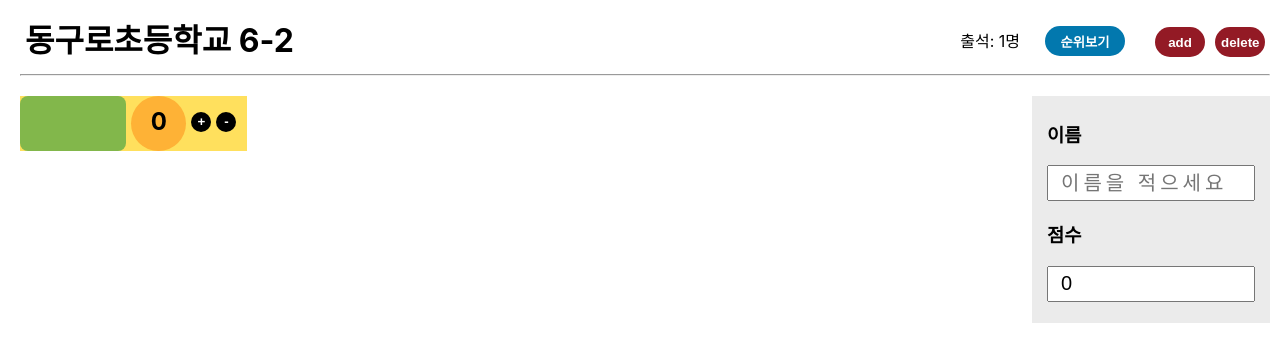
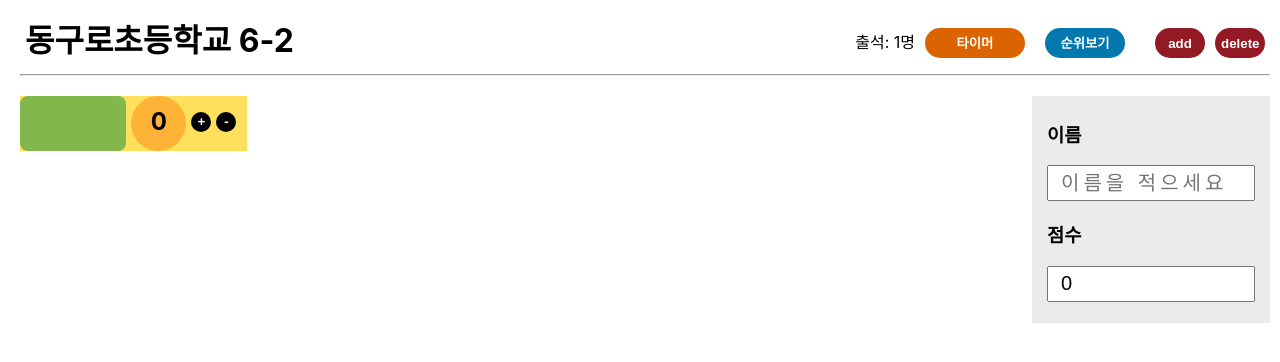
Before and after one commit to ezidol/class-check, a React app: page / in a window 1280 px wide. Shown: the top 362 px of the page. Built offline with nearby package versions, Linux system fonts and the light colour scheme.

Commit message:
Version 0.3 add timer

```diff
--- a/src/components/Class/Class.js
+++ b/src/components/Class/Class.js
@@ -18,9 +18,17 @@ class Class extends Component {
 
         ],
         activeId: id,
-        rankShow: false
+        rankShow: false,
+        timerShow: false
 
     }
+
+    toggleTimerShow = () => {
+        this.setState({
+            timerShow: !this.state.timerShow
+        })
+    }
+
     toggleRankShow = () => {
         this.setState({
             rankShow: !this.state.rankShow
@@ -104,6 +112,8 @@ class Class extends Component {
                     deleted={()=>this.handleDeleteStudent(this.state.activeId)}
                     rankShow={this.state.rankShow}
                     toggleRankShow={this.toggleRankShow}
+                    toggleTimerShow={this.toggleTimerShow}
+                    timerShow={this.state.timerShow}
                     studentList={this.state.studentList}
                     />
                 </div>
--- a/src/components/Class/Header/Header.css
+++ b/src/components/Class/Header/Header.css
@@ -35,9 +35,28 @@
     height:30px;
     border-radius:75px;
     text-align:center;
-    line-height:0.5em;
+    line-height:0.3em;
     border: 0;
     outline: 0;
     margin: 16px 5px 0px 5px;
     cursor: pointer;
 }
+
+.view-header .timer button {
+    background-color: #db6400;
+    font-weight: bold;
+    color: white;
+    width:100px;
+    height:30px;
+    border-radius:75px;
+    text-align:center;
+    line-height:0.3em;
+    border: 0;
+    outline: 0;
+    margin: 18px 5px 0px 5px;
+    cursor: pointer;
+}
+
+.view-header .onoff {
+    margin-right: 15px;
+}
--- a/src/components/Class/Header/Header.js
+++ b/src/components/Class/Header/Header.js
@@ -1,15 +1,23 @@
 import React from 'react';
 import './Header.css';
+import Timer from '../Timer/Timer';
 
 const Header = (props) => {
     return (
         <div className="header">
             <div className="view-header">
                 <p>동구로초등학교 6-2</p>
+                {props.timerShow ? <Timer /> : null}
                 <div>
                     <div className="button">
-                        <span>출석: {props.studentList.length}명</span>
+                        <span className="onoff">출석: {props.studentList.length}명</span>
+                        <span className="timer">
+                            <button onClick={props.toggleTimerShow}>
+                                {props.timerShow ? <p>타이머 숨기기</p> : <p>타이머</p>}
+                            </button>
+                        </span>
                         <span className="rank">
+
                             <button onClick={props.toggleRankShow}>
                                 {props.rankShow ? <p>순위숨기기</p> : <p>순위보기</p>}
                             </button>
--- /dev/null
+++ b/src/components/Class/Timer/Timer.css
@@ -0,0 +1,22 @@
+.timer {
+    margin: -10px;
+}
+
+.timer .clock {
+    display: flex;
+}
+.timer .clock button {
+    background-color:black;
+    font-weight: bold;
+    color: white;
+    width:70px;
+    height:20px;
+    border-radius:75px;
+    text-align:center;
+    line-height:0.5em;
+    margin-left: 5px;
+    border: 0;
+    outline: 0;
+    margin: 26px 0px;
+    margin-left: 5px;
+}
--- /dev/null
+++ b/src/components/Class/Timer/Timer.js
@@ -0,0 +1,54 @@
+import React, { Component } from 'react';
+import './Timer.css';
+
+class Timer extends Component {
+
+    state = {
+        sec: 10,
+        run: false
+    }
+    componentDidMount () {
+        setInterval(() => {
+            if (this.state.run) {
+                this.setState({sec: this.state.sec - 1});
+                console.log(this.state.sec);
+            }
+
+            if ( this.state.sec === 0) {
+
+                this.setState(
+                    { run: false }
+                )
+            }
+        }, 1000);
+    }
+    handleTimerRun = () => {
+        this.setState({
+            run: !this.state.run,
+            sec: this.state.sec === 0 ? 10 : this.state.sec
+        })
+    }
+    render() {
+        let clock = null;
+        if (this.state.sec === 10) {
+            clock = "시작";
+        } else if (this.state.sec === 0) {
+            clock = "재시작";
+        } else {
+            clock = "중지";
+        }
+        return (
+            <div className="timer">
+                <div className="clock">
+                    {this.state.sec === 0 ? <h2>마감!</h2> : <h2> {this.state.sec}초 </h2>}
+                     <button
+                    onClick={this.handleTimerRun}>{clock}</button>
+                </div>
+
+            </div>
+        )
+    }
+
+}
+
+export default Timer;
```
